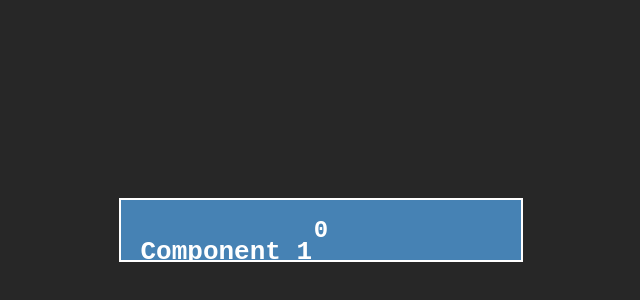
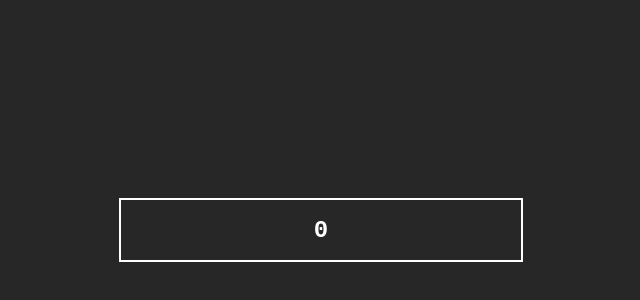
Before and after one commit to mart-anthony-stark/react-animations, a React (Create React App) app: page / in a window 1280 px wide. Shown: the part 170-470 px from the top of the page, without its empty margins (319-959 px from the left). Built offline with nearby package versions, Linux system fonts and the light colour scheme.

Commit message:
1 file modified

```diff
--- a/src/App.js
+++ b/src/App.js
@@ -16,7 +16,6 @@
 
   return (
     <div {...bind} class="main" onClick={() => toggle(!open)}>
-      <Component1 />
       <animated.div class="fill" style={props} />
       <animated.div class="content">
         {props.width.interpolate(x => Math.floor((x.toFixed(0) * 100) / width))}
```
